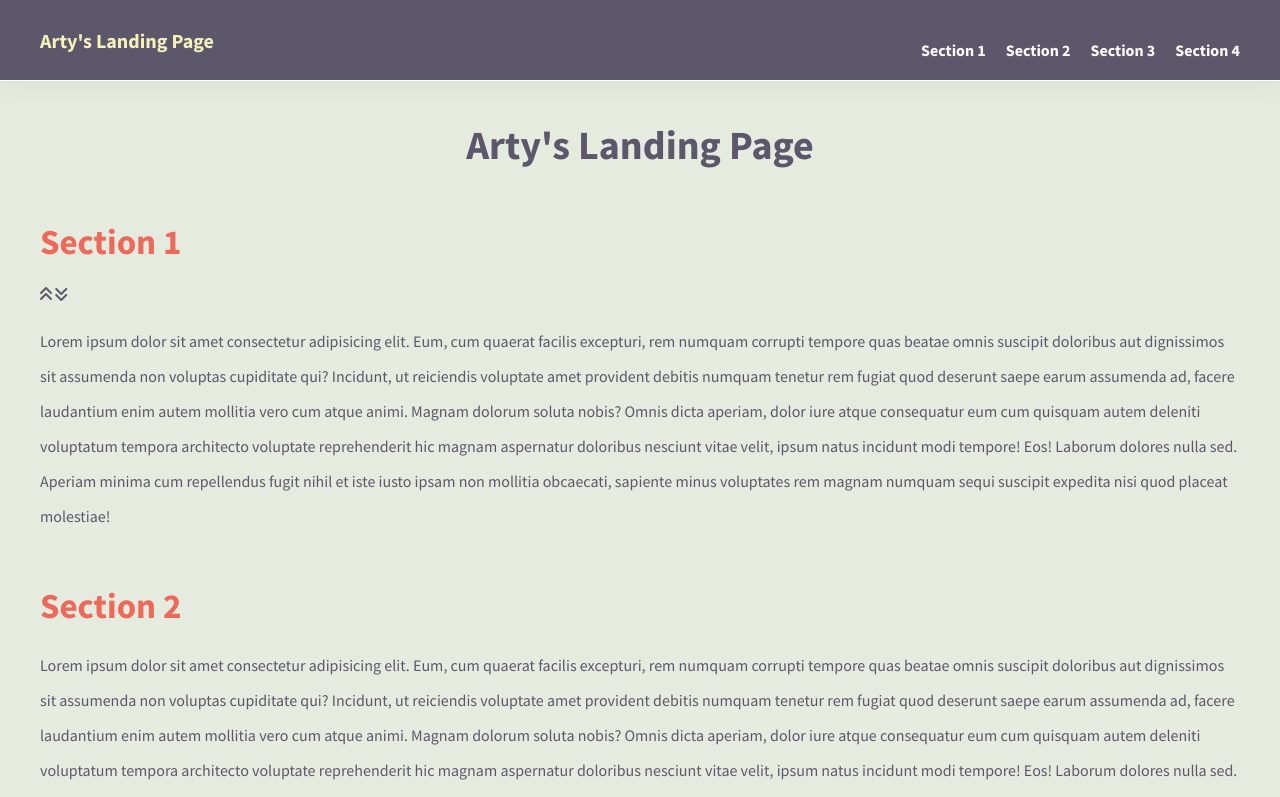
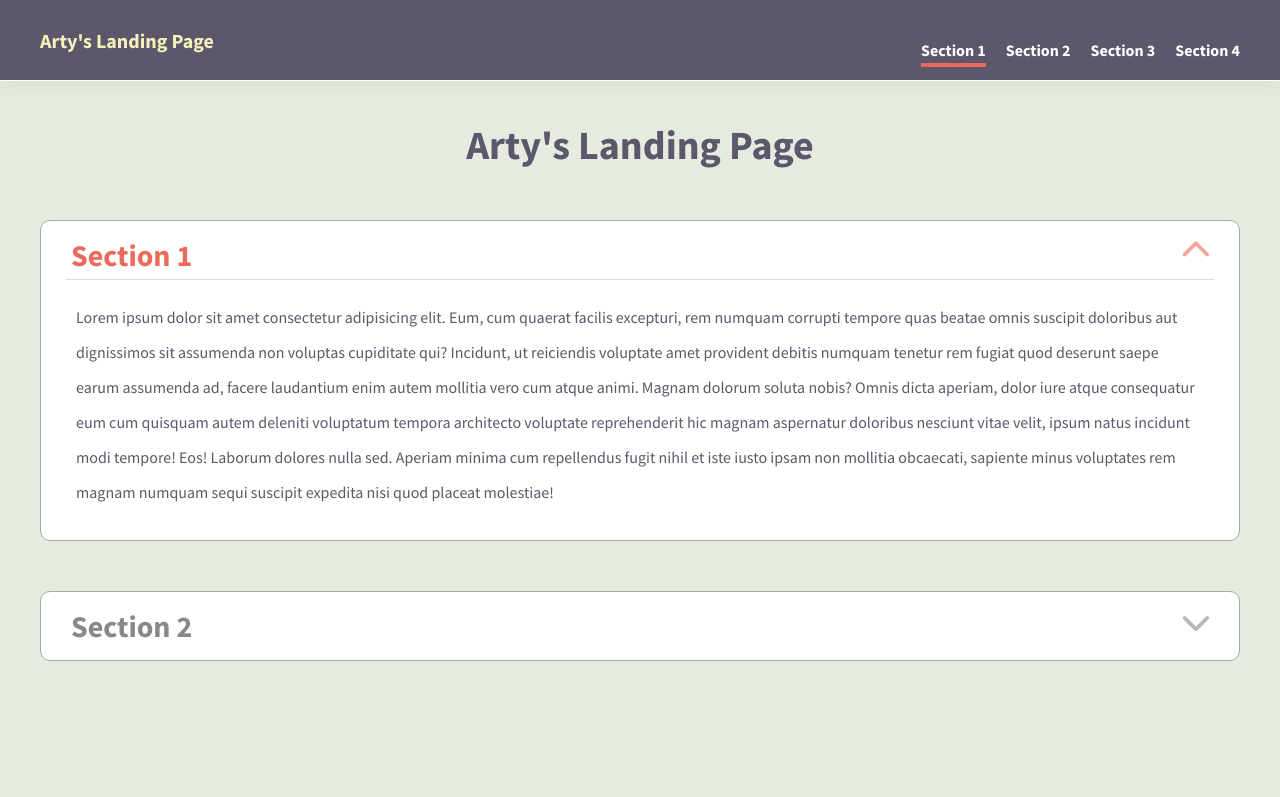
Before and after one commit to artimys/udacity-landing-page, a plain HTML site: page index.html in a window 1280 px wide. Shown: the top 797 px of the page. Drawn offline with Linux system fonts and the light colour scheme.

Commit message:
Add collapsable panel

```diff
--- a/css/defaults.css
+++ b/css/defaults.css
@@ -37,9 +37,8 @@ h1 {
 }
 
 h2 {
-    font-size: 35px;
-    margin-bottom: 20px;
-    color: var(--orange-ish);
+    font-size: 30px;
+    color: #888;
 }
 
 p {
--- a/css/styles.css
+++ b/css/styles.css
@@ -138,14 +138,66 @@ label.menu-btn:hover {
 }
 
 .navbar__link:hover {
-    color: var(--white-ish);
+    color: var(--yellow-ish);
     text-decoration: none;
-    border-bottom: 4px dotted var(--yellow-ish);
+}
+
+.navbar__link--active,
+.navbar__link--active:visited {
+    border-bottom: 4px solid var(--orange-ish);
 }
 
 /* SECTIONS */
-.section {
+.panel {
     margin-top: 50px;
+    border: 1px solid #aaa;
+    background-color: #fff;
+    border-radius: 10px;
+    padding: 10px 25px;
+}
+
+.panel .panel__title {
+    padding: 5px;
+}
+
+.panel .panel__toggle {
+    position: relative;
+    display: block;
+    width: 100%;
+    text-decoration: none;
+    color: var(--orange-ish);
+}
+
+.panel .panel__toggle:hover {
+    color: var(--orange-ish);
+}
+
+.panel .panel__body {
+    border-top: 1px solid #ddd;
+    padding: 0 10px;
+}
+
+.panel .panel__toggle::after {
+    position: absolute;
+    font-family: "Font Awesome 5 Free";
+    font-weight: 900; /* Needed to show icon */
+    top: 0;
+    right: 0;
+    content: "\f077"; /* chevron-up */
+    opacity: 0.6;
+}
+
+/* COLLAPSE THE SECTION */
+.panel.panel--collapse .panel__toggle {
+    color: #888;
+}
+
+.panel.panel--collapse .panel__body {
+    display: none;
+}
+
+.panel.panel--collapse .panel__toggle::after {
+    content: "\f078"; /* chevron-down */
 }
 
 @media screen and (min-width: 700px) {
--- a/index.html
+++ b/index.html
@@ -25,7 +25,7 @@
 
                     <nav class="navbar">
                         <ul class="navbar-list">
-                            <li class="navbar__item"><a href="#" class="navbar__link">Section 1</a></li>
+                            <li class="navbar__item"><a href="#" class="navbar__link navbar__link--active">Section 1</a></li>
                             <li class="navbar__item"><a href="#" class="navbar__link">Section 2</a></li>
                             <li class="navbar__item"><a href="#" class="navbar__link">Section 3</a></li>
                             <li class="navbar__item"><a href="#" class="navbar__link">Section 4</a></li>
@@ -38,38 +38,34 @@
             <main>
                 <h1>Arty's Landing Page</h1>
 
-                <section class="section">
-                    <h2>Section 1</h2>
-                    <i class="fa-solid fa-angles-up"></i>
-                    <i class="fa-solid fa-angles-down"></i>
+                <section class="panel">
+                    <h2 class="panel__title">
+                        <a href="#" id="" class="panel__toggle">
+                            <!-- <i class="fa-solid fa-chevron-right"></i> -->
+                            Section 1
+                        </a>
+                    </h2>
+                    <div class="panel__body">
                         <p>Lorem ipsum dolor sit amet consectetur adipisicing elit. Eum, cum quaerat facilis excepturi, rem numquam corrupti tempore quas beatae omnis suscipit doloribus aut dignissimos sit assumenda non voluptas cupiditate qui?
                         Incidunt, ut reiciendis voluptate amet provident debitis numquam tenetur rem fugiat quod deserunt saepe earum assumenda ad, facere laudantium enim autem mollitia vero cum atque animi. Magnam dolorum soluta nobis?
                         Omnis dicta aperiam, dolor iure atque consequatur eum cum quisquam autem deleniti voluptatum tempora architecto voluptate reprehenderit hic magnam aspernatur doloribus nesciunt vitae velit, ipsum natus incidunt modi tempore! Eos!  Laborum dolores nulla sed. Aperiam minima cum repellendus fugit nihil et iste iusto ipsam non mollitia obcaecati, sapiente minus voluptates rem magnam numquam sequi suscipit expedita nisi quod placeat molestiae!
                         </p>
+                    </div>
                 </section>
 
-                <section class="section">
-                    <h2>Section 2</h2>
+                <section class="panel panel--collapse">
+                    <h2 class="panel__title">
+                        <a href="#" id="" class="panel__toggle">
+                            <!-- <i class="fa-solid fa-chevron-right"></i> -->
+                            Section 2
+                        </a>
+                    </h2>
+                    <div class="panel__body">
                         <p>Lorem ipsum dolor sit amet consectetur adipisicing elit. Eum, cum quaerat facilis excepturi, rem numquam corrupti tempore quas beatae omnis suscipit doloribus aut dignissimos sit assumenda non voluptas cupiditate qui?
                         Incidunt, ut reiciendis voluptate amet provident debitis numquam tenetur rem fugiat quod deserunt saepe earum assumenda ad, facere laudantium enim autem mollitia vero cum atque animi. Magnam dolorum soluta nobis?
                         Omnis dicta aperiam, dolor iure atque consequatur eum cum quisquam autem deleniti voluptatum tempora architecto voluptate reprehenderit hic magnam aspernatur doloribus nesciunt vitae velit, ipsum natus incidunt modi tempore! Eos!  Laborum dolores nulla sed. Aperiam minima cum repellendus fugit nihil et iste iusto ipsam non mollitia obcaecati, sapiente minus voluptates rem magnam numquam sequi suscipit expedita nisi quod placeat molestiae!
                         </p>
-                </section>
-
-                <section class="section">
-                    <h2>Section 3</h2>
-                    <p>Lorem ipsum dolor sit amet consectetur adipisicing elit. Eum, cum quaerat facilis excepturi, rem numquam corrupti tempore quas beatae omnis suscipit doloribus aut dignissimos sit assumenda non voluptas cupiditate qui?
-                    Incidunt, ut reiciendis voluptate amet provident debitis numquam tenetur rem fugiat quod deserunt saepe earum assumenda ad, facere laudantium enim autem mollitia vero cum atque animi. Magnam dolorum soluta nobis?
-                    Omnis dicta aperiam, dolor iure atque consequatur eum cum quisquam autem deleniti voluptatum tempora architecto voluptate reprehenderit hic magnam aspernatur doloribus nesciunt vitae velit, ipsum natus incidunt modi tempore! Eos!  Laborum dolores nulla sed. Aperiam minima cum repellendus fugit nihil et iste iusto ipsam non mollitia obcaecati, sapiente minus voluptates rem magnam numquam sequi suscipit expedita nisi quod placeat molestiae!
-                    </p>
-                </section>
-
-                <section class="section">
-                    <h2>Section 4</h2>
-                    <p>Lorem ipsum dolor sit amet consectetur adipisicing elit. Eum, cum quaerat facilis excepturi, rem numquam corrupti tempore quas beatae omnis suscipit doloribus aut dignissimos sit assumenda non voluptas cupiditate qui?
-                    Incidunt, ut reiciendis voluptate amet provident debitis numquam tenetur rem fugiat quod deserunt saepe earum assumenda ad, facere laudantium enim autem mollitia vero cum atque animi. Magnam dolorum soluta nobis?
-                    Omnis dicta aperiam, dolor iure atque consequatur eum cum quisquam autem deleniti voluptatum tempora architecto voluptate reprehenderit hic magnam aspernatur doloribus nesciunt vitae velit, ipsum natus incidunt modi tempore! Eos!  Laborum dolores nulla sed. Aperiam minima cum repellendus fugit nihil et iste iusto ipsam non mollitia obcaecati, sapiente minus voluptates rem magnam numquam sequi suscipit expedita nisi quod placeat molestiae!
-                    </p>
+                    </div>
                 </section>
             </main>
 
```
Lines whose indentation alone changed are shown as unchanged.
